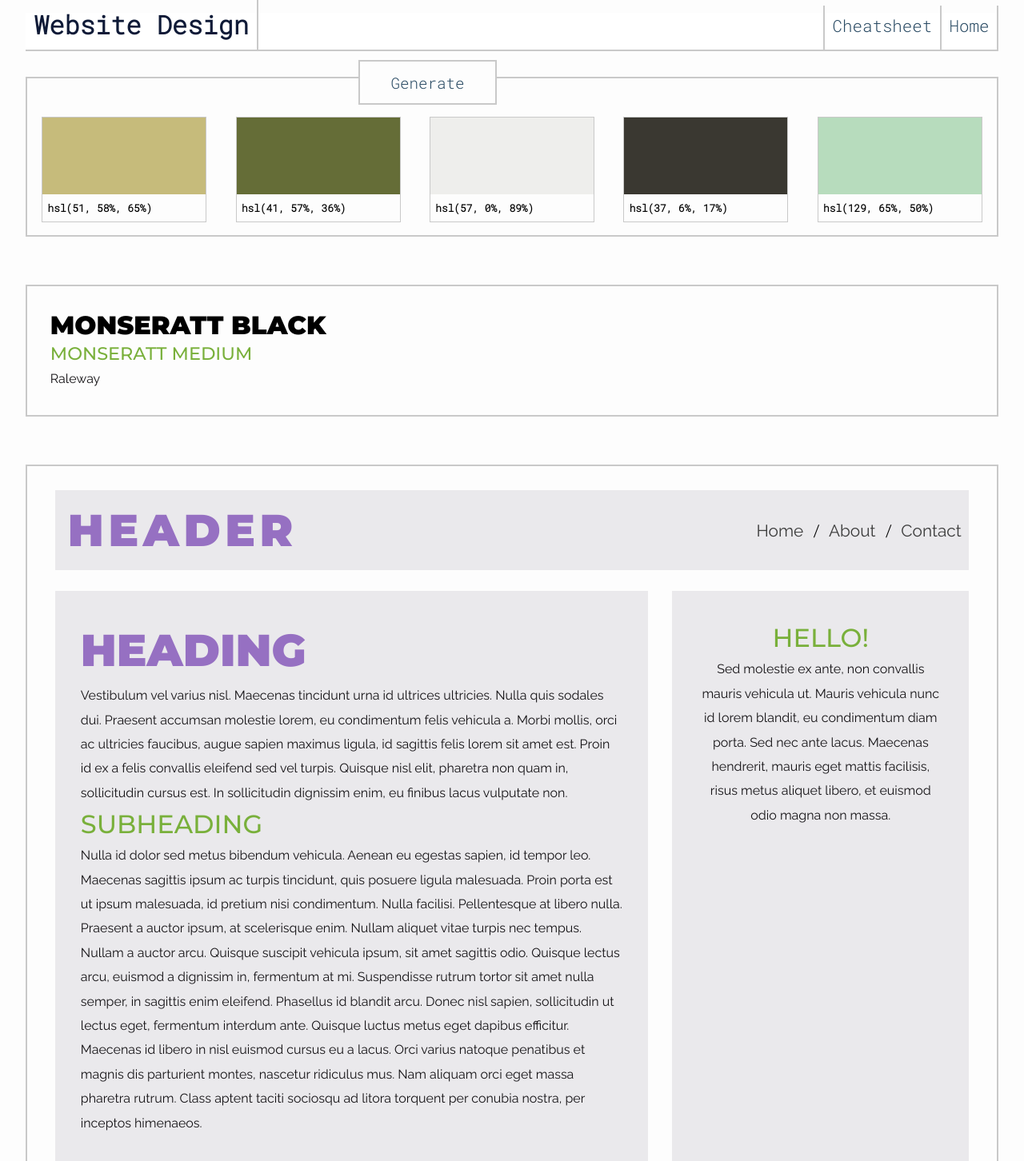
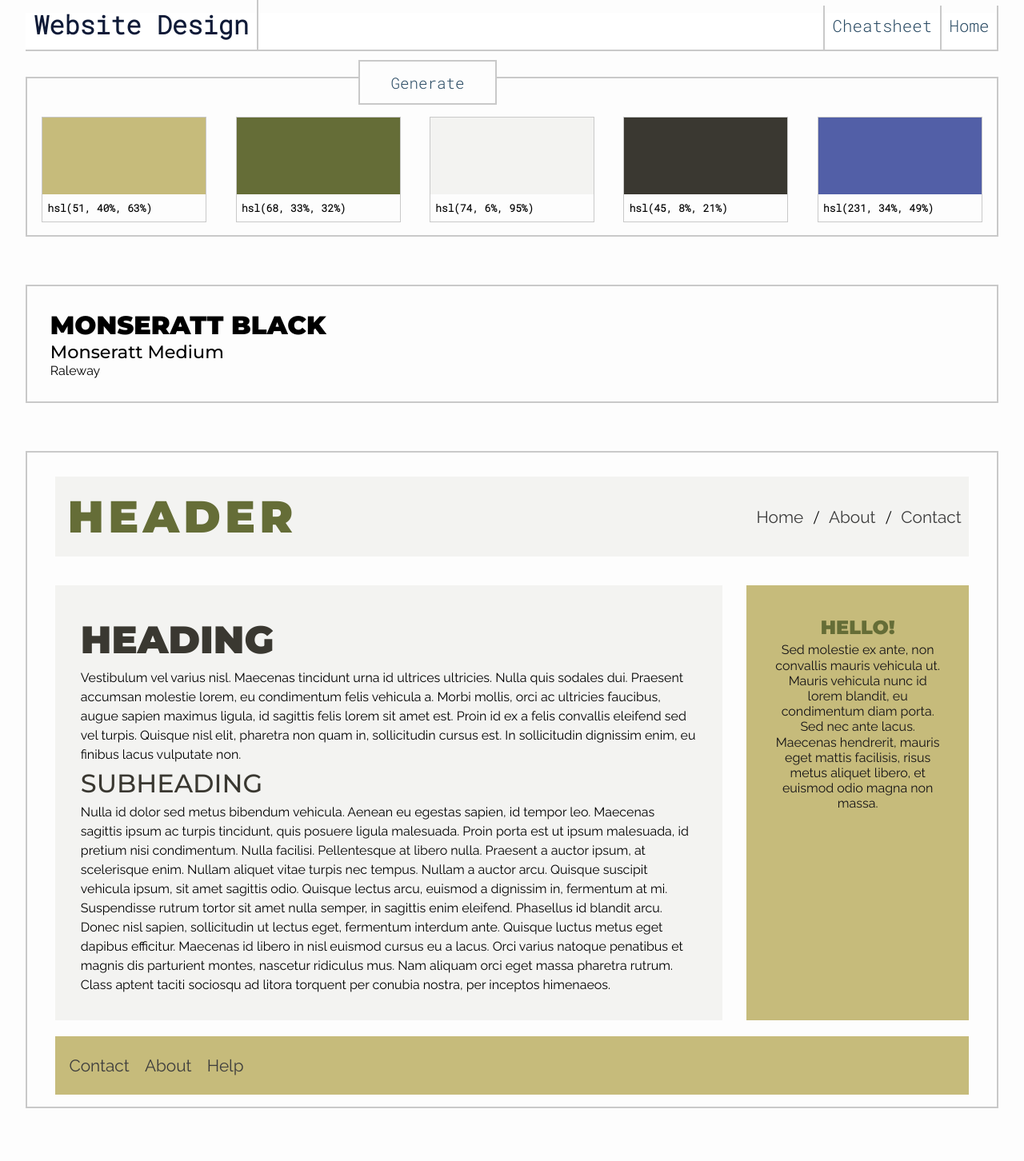
Before and after one commit to gabriella1234567/nixowl.github.io, a website: page websiteDesign/index.html in a window 1280 px wide. Shown: the top 1452 px of the page at 80% size. After the commit the page ends 1418 px from the top, so only its background shows below. Drawn offline with Linux system fonts and the light colour scheme.

Commit message:
Increased contrast between light gray and accent color

```diff
--- a/websiteDesign/colorGenerator.js
+++ b/websiteDesign/colorGenerator.js
@@ -27,7 +27,7 @@ const darkMutedColor = () => {
 const lightGrey = () => {
   let hue = (baseHue + Math.floor(Math.random() * 50) - 25 + 360) % 360;
   let saturation = Math.floor(Math.random() * 7);
-  let lightness = Math.floor(Math.random() * 10) + 85;
+  let lightness = Math.floor(Math.random() * 8) + 88;
   return generateColor(hue, saturation, lightness);
 };
 
@@ -40,28 +40,44 @@ const darkGrey = () => {
 };
 // Generate accent color on the opposite side of the color wheel from lightHue by returning the absolute value of lightHue - 180
 const accentColor = () => {
-  let hue = Math.abs(baseHue - 180);
+  let hue;
+  if (baseHue < 180) {
+    hue = Math.abs(baseHue + 180);
+  } else {
+   hue = Math.abs(baseHue - 180);
+  }
   let saturation = Math.floor(Math.random() * 70) + 30;
-  let lightness = Math.floor(Math.random() * 60) + 20;
+  let lightness = Math.floor(Math.random() * 30) + 20;
   return generateColor(hue, saturation, lightness);
 };
 
 // Function to apply colors to the page
 const applyColors = () => {
   baseHue = Math.floor(Math.random() * 360);
-  document.getElementById("color1").style.backgroundColor = lightMutedColor();
-  hsls[0].innerHTML = lightMutedColor();
-  document.getElementById("color2").style.backgroundColor = darkMutedColor();
-  hsls[1].innerHTML = darkMutedColor();
-  document.getElementById("color3").style.backgroundColor = lightGrey();
-  hsls[2].innerHTML = lightGrey();
-  document.getElementById("color4").style.backgroundColor = darkGrey();
-  hsls[3].innerHTML = darkGrey();
-  document.getElementById("color5").style.backgroundColor = accentColor();
-  hsls[4].innerHTML = accentColor();
+  let lightMuted = lightMutedColor();
+  let darkMuted = darkMutedColor();
+  let lightGray = lightGrey();
+  let darkGray = darkGrey();
+  let accent = accentColor();
+  document.getElementById("color1").style.backgroundColor = lightMuted;
+  document.getElementById("website-footer").style.backgroundColor = lightMuted;
+  document.getElementById("website-sidebar").style.backgroundColor = lightMuted;
+  hsls[0].innerHTML = lightMuted;
+  document.getElementById("color2").style.backgroundColor = darkMuted;
+  document.getElementById("header-text").style.color = darkMuted;
+  document.getElementById("sidebar-heading").style.color = darkMuted;
+  hsls[1].innerHTML = darkMuted;
+  document.getElementById("color3").style.backgroundColor = lightGray;
+  document.getElementById("website-main").style.backgroundColor = lightGray;
+  document.getElementById("website-header").style.backgroundColor = lightGray;
+  hsls[2].innerHTML = lightGray;
+  document.getElementById("color4").style.backgroundColor = darkGray;
+  document.getElementById("website-heading").style.color = darkGray;
+  document.getElementById("website-subheading").style.color = darkGray;
+  hsls[3].innerHTML = darkGray;
+  document.getElementById("color5").style.backgroundColor = accent;
+  hsls[4].innerHTML = accent;
 };
-
-
 
 // Add event listener to button
 btn.addEventListener("click", applyColors);
--- a/websiteDesign/index.html
+++ b/websiteDesign/index.html
@@ -54,27 +54,27 @@
         </section>
       <section class="website-preview">
         <div id="preview-container">
-        <div id="website-header" class="first-color">
-          <h4 id="headerText">Header</h4>
-          <ul>
+        <div id="website-header">
+          <h4 id="header-text">Header</h4>
+          <ul id="header-links">
             <li><a href="#">Home</a></li>
             <li><a href="#">About</a></li>
             <li><a href="#">Contact</a></li>
           </ul>
         </div>
         <div id="website-main">
-            <h5 id="website-heading" class="color-2">Heading</h5>
+            <h5 id="website-heading">Heading</h5>
             <p class="preview-paragraph">Vestibulum vel varius nisl. Maecenas tincidunt urna id ultrices ultricies. Nulla quis sodales dui. Praesent accumsan molestie lorem, eu condimentum felis vehicula a. Morbi mollis, orci ac ultricies faucibus, augue sapien maximus ligula, id sagittis felis lorem sit amet est. Proin id ex a felis convallis eleifend sed vel turpis. Quisque nisl elit, pharetra non quam in, sollicitudin cursus est. In sollicitudin dignissim enim, eu finibus lacus vulputate non.</p>
-            <h6 id="articleSubheading">Subheading</h6>
+            <h6 id="website-subheading">Subheading</h6>
             <p class="preview-paragraph">Nulla id dolor sed metus bibendum vehicula. Aenean eu egestas sapien, id tempor leo. Maecenas sagittis ipsum ac turpis tincidunt, quis posuere ligula malesuada. Proin porta est ut ipsum malesuada, id pretium nisi condimentum. Nulla facilisi. Pellentesque at libero nulla. Praesent a auctor ipsum, at scelerisque enim. Nullam aliquet vitae turpis nec tempus. Nullam a auctor arcu. Quisque suscipit vehicula ipsum, sit amet sagittis odio. Quisque lectus arcu, euismod a dignissim in, fermentum at mi.
                 Suspendisse rutrum tortor sit amet nulla semper, in sagittis enim eleifend. Phasellus id blandit arcu. Donec nisl sapien, sollicitudin ut lectus eget, fermentum interdum ante. Quisque luctus metus eget dapibus efficitur. Maecenas id libero in nisl euismod cursus eu a lacus. Orci varius natoque penatibus et magnis dis parturient montes, nascetur ridiculus mus. Nam aliquam orci eget massa pharetra rutrum. Class aptent taciti sociosqu ad litora torquent per conubia nostra, per inceptos himenaeos.</p>
         </div>
-        <div id="website-sidebar" class="first-color">
-            <h6 id="sidebarHeading">Hello!</h6>
-            <p>Sed molestie ex ante, non convallis mauris vehicula ut. Mauris vehicula nunc id lorem blandit, eu condimentum diam porta. Sed nec ante lacus. Maecenas hendrerit, mauris eget mattis facilisis, risus metus aliquet libero, et euismod odio magna non massa.
+        <div id="website-sidebar">
+            <h6 id="sidebar-heading">Hello!</h6>
+            <p id="sidebar-paragraph">Sed molestie ex ante, non convallis mauris vehicula ut. Mauris vehicula nunc id lorem blandit, eu condimentum diam porta. Sed nec ante lacus. Maecenas hendrerit, mauris eget mattis facilisis, risus metus aliquet libero, et euismod odio magna non massa.
             </p>
         </div>
-        <div id="website-footer" class="color-2"><ul>
+        <div id="website-footer"><ul id="footer-links">
             <li><a href="#">Contact</a></li>
             <li><a href="#">About</a></li>
             <li><a href="#">Help</a></li>
--- a/websiteDesign/styles.css
+++ b/websiteDesign/styles.css
@@ -165,10 +165,10 @@ main {
 #preview-container {
     padding: 10px 30px;
     display: grid;
-    grid-template-columns: 2fr 1fr;
+    grid-template-columns: 3fr 1fr;
     grid-template-rows: auto;
     grid-column-gap: 30px;
-    grid-row-gap: 10px;
+    grid-row-gap: 20px;
     grid-template-areas:
     "header header"
     "main sidebar"
@@ -202,7 +202,8 @@ main {
     align-items: center;
 }
 
-#website-header a {
+#website-header a,
+#website-footer a {
     margin: 1.4vh 1.2vh 0 1.2vh;
     color: hsl(0, 0%, 24%);
     text-decoration: none;
@@ -223,10 +224,12 @@ main {
     grid-area: main;
     background-color:hsl(253, 7%, 92%);
     padding: 2em;
+    line-height: 1.5;
+    font-family: 'Raleway', sans-serif;
 }
 
-h5 {
-    font-size: 3.5rem;
+#website-main h5 {
+    font-size: 3rem;
     color: hsl(268, 40%, 60%)    ;
     font-family: 'Montserrat', sans-serif;
     text-transform: uppercase;
@@ -234,20 +237,30 @@ h5 {
 
 }
 
-h6 {
+#website-subheading {
     font-size: 2rem;
     color:  hsl(88, 50%, 46%);
     font-family: 'Montserrat', sans-serif;
     font-weight: 500;
     text-transform: uppercase;
-    line-height: 1.5;
 }
 
-p {
+#website-sidebar h6 {
+    font-size: 1.5rem;
+    color: hsl(268, 40%, 60%);
+    font-family: 'Montserrat', sans-serif;
+    text-transform: uppercase;
+    line-height: 1.5;
+
+}
+
+#website-sidebar p {
+    line-height: 1.2;
+    color: hsl(289, 7%, 8%);
     font-family: 'Raleway', sans-serif;
-    line-height: 1.9;
-    color: hsl(289, 7%, 8%);
 }
+
+
 
 #website-sidebar {
     grid-area: sidebar;
```
